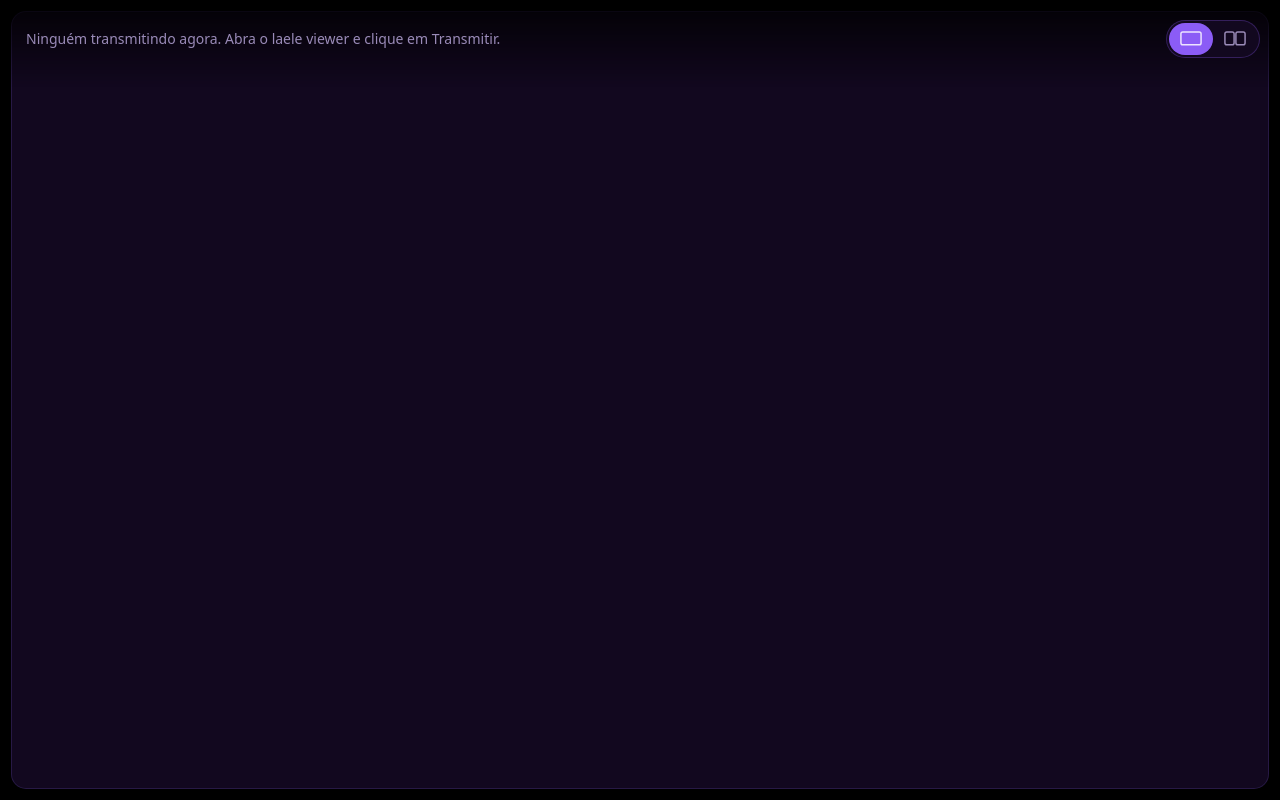
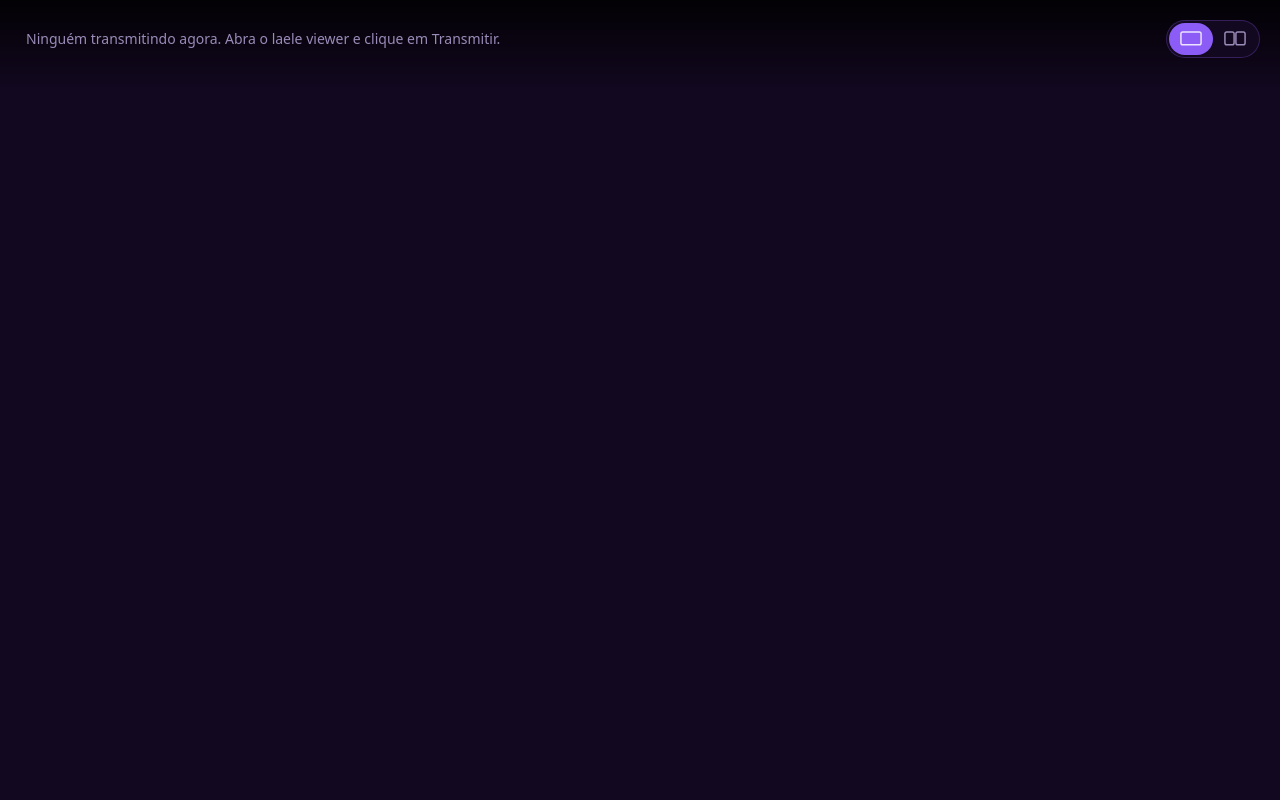
Before and after one commit to Vyascheslav69/discord-live-bot, a website built with Vite: page activity/index.html in a window 1280 px wide. Built offline with nearby package versions, Linux system fonts and the light colour scheme; files whose address does not match are found by name; a web font is replaced by a local one.

Commit message:
Atividade: com uma tela só, o vídeo encosta nas bordas (sem margem)
Co-Authored-By: Claude Opus 5.5 <noreply@anthropic.com>

```diff
--- a/activity/style.css
+++ b/activity/style.css
@@ -34,6 +34,11 @@ button { font: inherit; color: inherit; }
   transition: grid-template-columns 0.5s var(--ease), gap 0.5s var(--ease);
 }
 #stage[data-layout='2'] { grid-template-columns: 1fr 1fr; gap: 12px; }
+/* Uma tela só: o vídeo encosta nas bordas da atividade (sem margem, cantos ou borda) para usar cada pixel. */
+#stage[data-layout='1'] { padding: 0; }
+#stage[data-layout='1'] .screen,
+#stage[data-layout='1'] .bar { border-radius: 0; }
+#stage[data-layout='1'] .slot .screen { box-shadow: none; }
 
 /* Em telas mais altas que largas (celular, janela estreita), as duas telas empilham. */
 @media (max-aspect-ratio: 1 / 1) {
```
